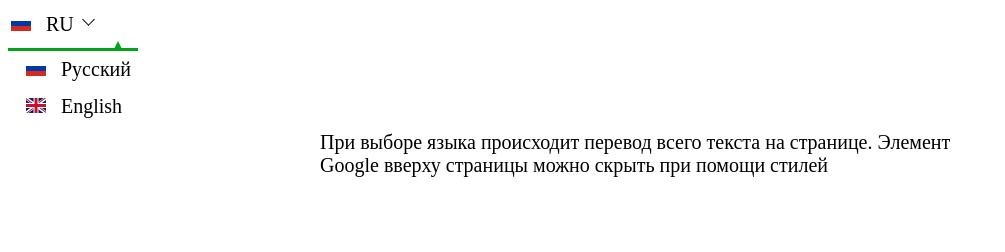
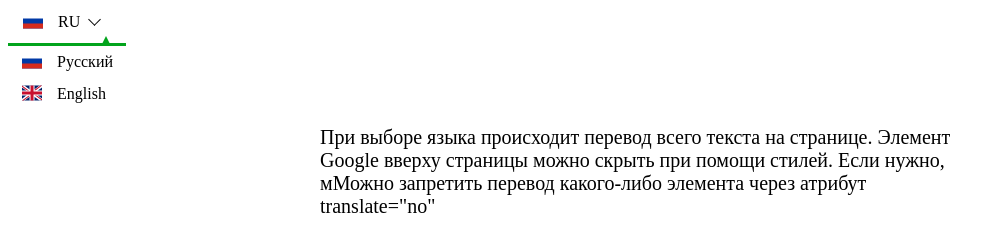
Before and after one commit to KirillMorenets/materials, a plain HTML site: page language switcher/index.html in a window 1280 px wide. Both pictures are taken after a click on the element "RU". Shown: the whole page, without its empty margins (0-1005 px from the left). Drawn offline with Linux system fonts and the light colour scheme.

Commit message:
language switcher fixed

```diff
--- a/language switcher/index.html
+++ b/language switcher/index.html
@@ -9,10 +9,11 @@
 </head>
 <body>
     <style>
-        .switch_wrap {
-            width: 90px;
+        .switch__button {
+            width: 118px;
+            padding-left: 12px;
         }
-        .switch_wrap .switch-item::after {
+        .switch__button .switch-item::after {
             content: '';
             height: 8px;
             width: 8px;
@@ -31,23 +32,19 @@
             padding: 5px 0 5px 3px;
             margin: 0;
         }
-        .switch-item span {
+        .switch-item img {
             width: 20px;
+            margin-top: -2px;
+            margin-right: 15px;
         }
-        .switch-item:active {
-            color:inherit;
-        }
-        .switch_popup {
+        .switch__popup {
             display: none;
-            width: 85px;
+            width: 118px;
             margin-top: 7px;
             border-top: 3px solid #02a41c;
             position: absolute;
         }
-        .switch .switch_popup {
-            width: 130px;
-        }
-        .switch_popup::before {
+        .switch__popup:before {
             content: '';
             border: 5px solid transparent;
             border-bottom: 10px solid #02a41c;
@@ -55,40 +52,30 @@
             top: -15px;
             right: 15px;
         }
-        .switch .switch_popup .switch-item {
-            padding: 7px 0 7px 18px;
+        .switch__popup .switch-item {
+            padding: 7px 0 7px 14px;
         }
-        .switch_popup .switch-item:hover {
+        .switch__popup .switch-item:hover {
             color: #02a41c;
-            background-color: #e8eaf0;;
-        }
-        .switch-item img {
-            width: 20px;
-            margin-top: -2px;
-            margin-right: 15px;
+            background-color: #e8eaf0;
         }
         #language-en {
             display: none;
         }
-        p {
-            width: 50vw;
-            margin: 0 auto;
-            font-size: 20px;
-        }
     </style>
     <div id="google_translate_element" style="display:none"></div>
     <div class="switch" translate="no">
-        <div class="switch_wrap" id="language-btn">
+        <div class="switch__button" id="language-btn">
             <p class="switch-item" id="language-ru"><img src="img/flag-ru.svg" alt="">RU</p>
             <p class="switch-item" id="language-en"><img src="img/flag-uk.svg" alt="">EN</p>
         </div>
-        <div class="switch_popup" id="language-popup">
-            <p class="switch-item" onclick="chooseRu(), changeLanguage('ru')"><img src="img/flag-ru.svg" alt="">Русский</p>
-            <p class="switch-item" onclick="chooseEn(), changeLanguage('en')"><img src="img/flag-uk.svg" alt="">English</p>
+        <div class="switch__popup" id="language-popup">
+            <p class="switch-item" onclick="chooseRu(); changeLanguage('ru')"><img src="img/flag-ru.svg" alt="">Русский</p>
+            <p class="switch-item" onclick="chooseEn(); changeLanguage('en')"><img src="img/flag-uk.svg" alt="">English</p>
         </div>
     </div>
     <br><br><br><br><br>
-    <p >При выборе языка происходит перевод всего текста на странице. Элемент Google вверху страницы можно скрыть при помощи стилей</p>
+    <p style="width: 50vw; margin: 0 auto; font-size: 20px;">При выборе языка происходит перевод всего текста на странице. Элемент Google вверху страницы можно скрыть при помощи стилей. Если нужно, мМожно запретить перевод какого-либо элемента через атрибут translate="no"</p>
 
     <script>
         // switch for language
@@ -99,7 +86,6 @@
         languageBtn.onclick = function() {
             if (getComputedStyle(languagePopup).display == 'none') {
                 languagePopup.style.display = 'block';
-                console.log('123');
             } else {
                 languagePopup.style.display = 'none';
             }
```
